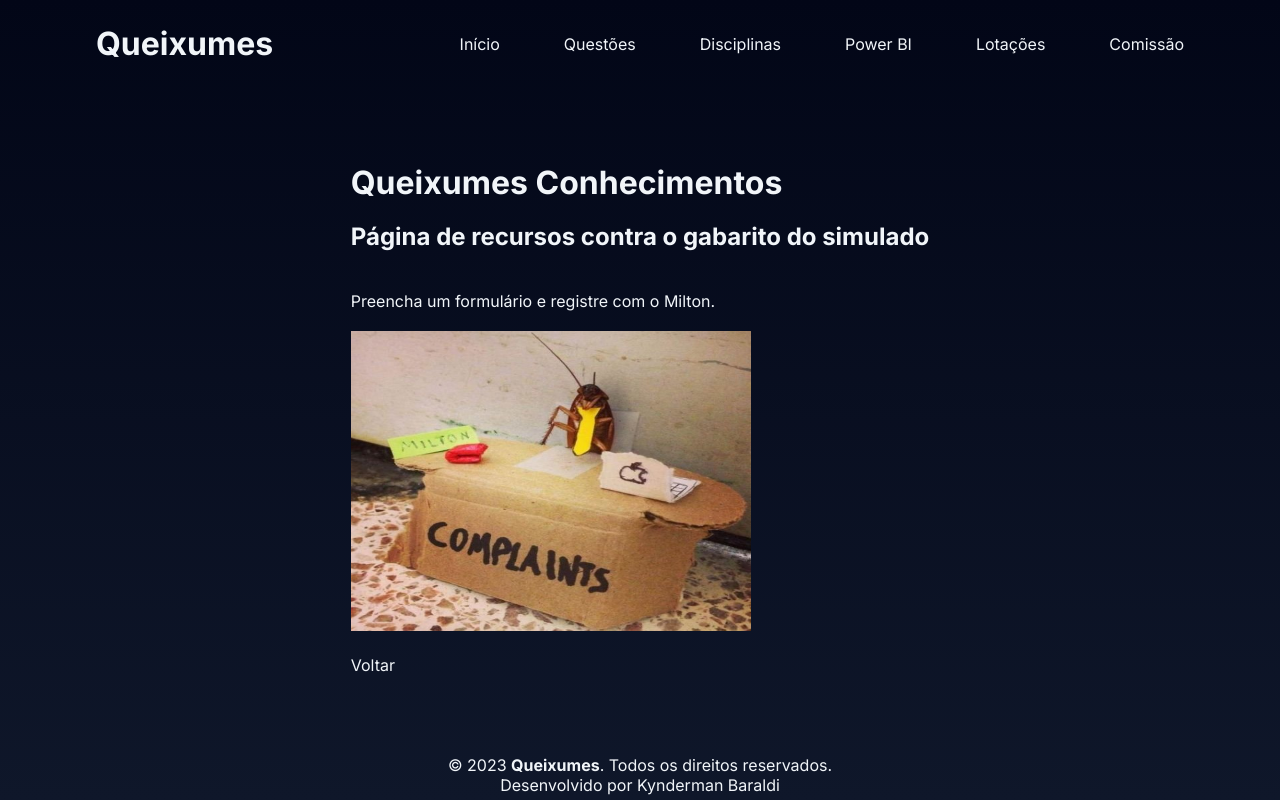
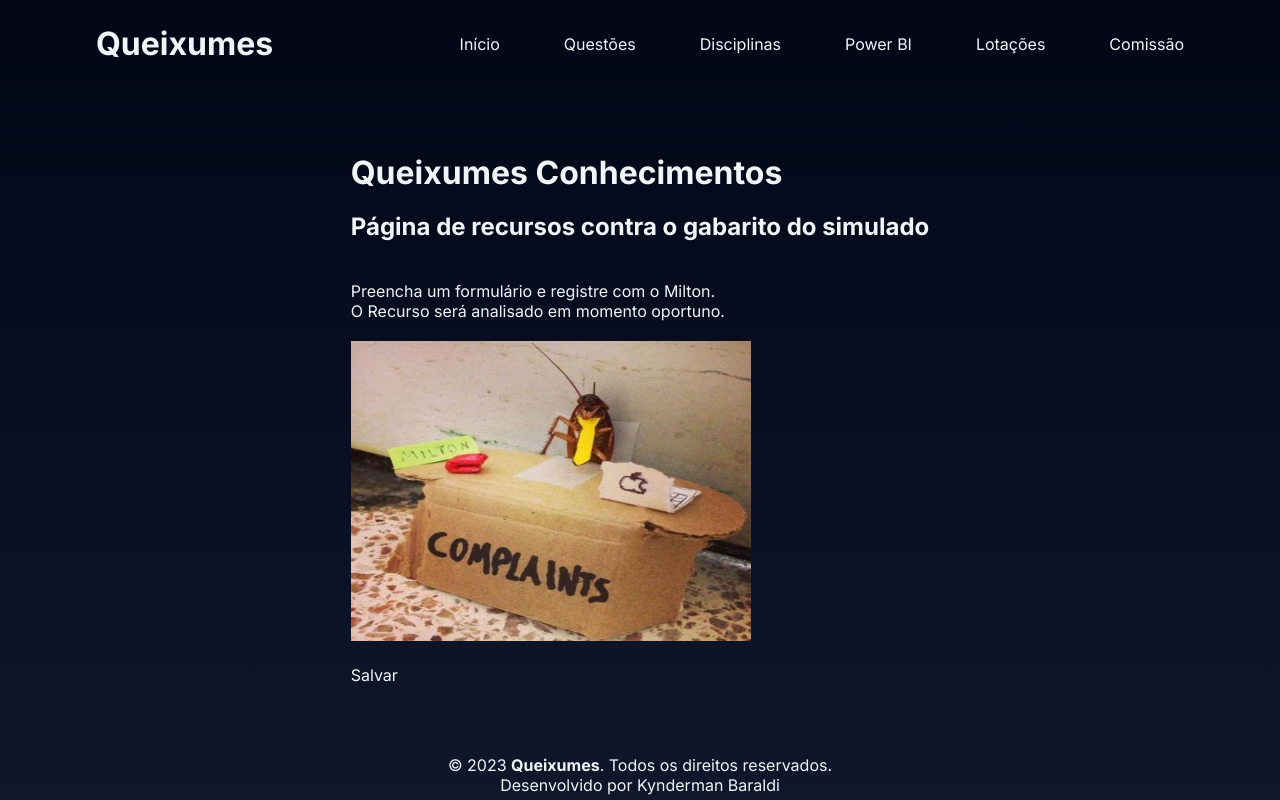
Before and after one commit to KyndermanBaraldi/queixumes, a Next.js app: page /simulado/recursos in a window 1280 px wide. Built offline with nearby package versions, Linux system fonts and the light colour scheme.

Commit message:
Update pagina recursos

```diff
--- a/src/app/simulado/pdf/page.tsx
+++ b/src/app/simulado/pdf/page.tsx
@@ -44,7 +44,7 @@ const Page: React.FC = () => {
 
       </table>
       <br />
-      <p>O simulado foi desenvolvido por alunos do curso de formação de forma colaborativa.</p>
+      <p>O simulado foi desenvolvido por alunos do curso de formação (Verdadeiros aprovados) de forma colaborativa.</p>
 
 
     </div>
--- a/src/app/simulado/recursos/page.tsx
+++ b/src/app/simulado/recursos/page.tsx
@@ -17,6 +17,7 @@ const Page: React.FC = () => {
       <br />
       <br />
       <p>Preencha um formulário e registre com o Milton.</p>
+      <p>O Recurso será analisado em momento oportuno.</p>
       <br />
 
       <Image
@@ -28,7 +29,7 @@ const Page: React.FC = () => {
 
     <br />
     <br />
-    <Link href="/simulado/pdf">Voltar</Link>
+    <Link href="/simulado/pdf">Salvar</Link>
 
     </div>
   );
```
